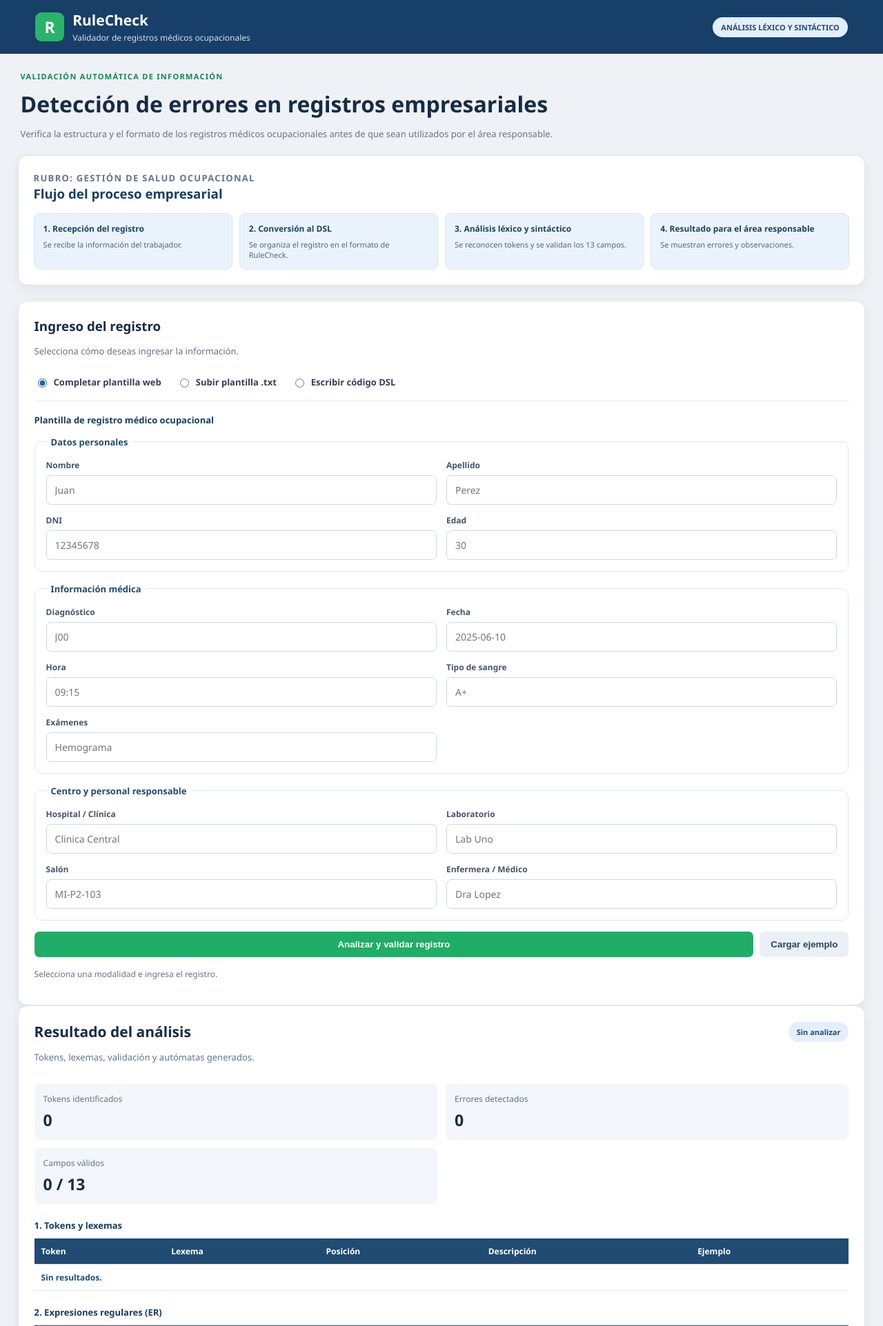
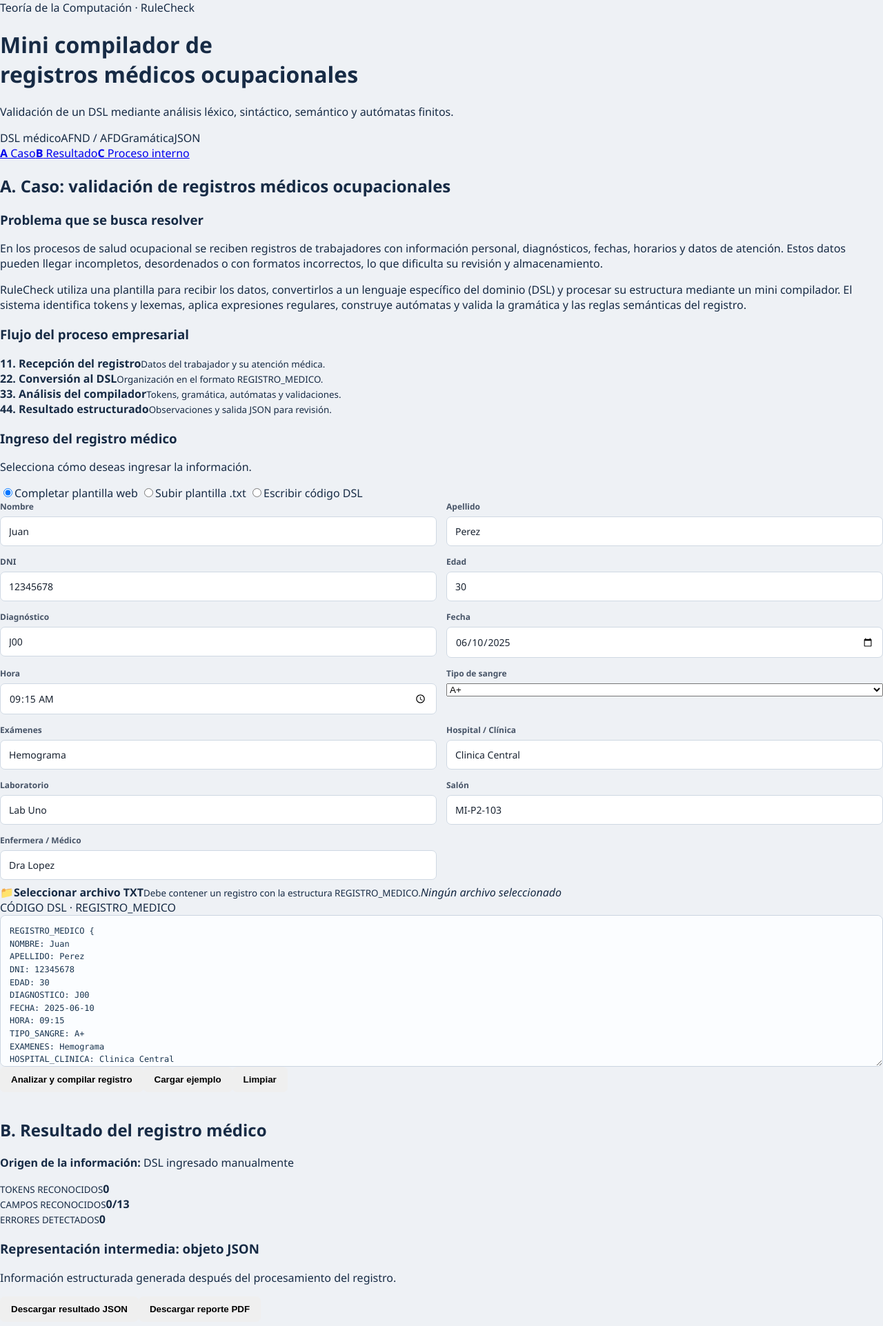
Before and after one commit to JuanDiegock/Detecci-n-y-validaci-n-autom-tica-de-errores-en-procesos-empresariales-mediante-an-lisis-de-reglas, a Flask app: page / in a window 1280 px wide. Shown: the top 1923 px of the page at 69% size. Run offline with Flask 3, Linux system fonts and the light colour scheme.

Commit message:
Update index.html

```diff
--- a/templates/index.html
+++ b/templates/index.html
@@ -1,134 +1,165 @@
 <!DOCTYPE html>
 <html lang="es">
 <head>
-  <meta charset="UTF-8">
-  <meta name="viewport" content="width=device-width, initial-scale=1.0">
-  <title>RuleCheck | Validación de registros médicos ocupacionales</title>
-  <link rel="stylesheet" href="{{ url_for('static', filename='styles.css') }}">
+<meta charset="UTF-8"><meta name="viewport" content="width=device-width, initial-scale=1.0">
+<title>RuleCheck | Mini compilador médico ocupacional</title>
+<link rel="stylesheet" href="{{ url_for('static', filename='styles.css') }}">
 </head>
 <body>
-<header class="barra">
-  <div class="marca"><span class="logo">R</span><div><h1>RuleCheck</h1><p>Validador de registros médicos ocupacionales</p></div></div>
-  <span class="estado">ANÁLISIS LÉXICO Y SINTÁCTICO</span>
+<header class="hero">
+  <div class="hero-inner">
+    <div><span class="eyebrow-pill">Teoría de la Computación · RuleCheck</span>
+      <h1>Mini compilador de<br>registros médicos ocupacionales</h1>
+      <p>Validación de un DSL mediante análisis léxico, sintáctico, semántico y autómatas finitos.</p>
+    </div>
+    <div class="hero-tags"><span>DSL médico</span><span>AFND / AFD</span><span>Gramática</span><span>JSON</span></div>
+  </div>
 </header>
+<nav class="quick-nav"><a href="#caso"><b>A</b> Caso</a><a href="#resultado"><b>B</b> Resultado</a><a href="#proceso"><b>C</b> Proceso interno</a></nav>
 
-<main class="contenedor">
-  <section class="introduccion">
-    <p class="etiqueta">VALIDACIÓN AUTOMÁTICA DE INFORMACIÓN</p>
-    <h2>Detección de errores en registros empresariales</h2>
-    <p>Verifica la estructura y el formato de los registros médicos ocupacionales antes de que sean utilizados por el área responsable.</p>
+<main class="container">
+<section class="main-card case-card" id="caso">
+  <h2>A. Caso: validación de registros médicos ocupacionales</h2>
+  <div class="rule"></div>
+  <h3>Problema que se busca resolver</h3>
+  <p>En los procesos de salud ocupacional se reciben registros de trabajadores con información personal, diagnósticos, fechas, horarios y datos de atención. Estos datos pueden llegar incompletos, desordenados o con formatos incorrectos, lo que dificulta su revisión y almacenamiento.</p>
+  <p>RuleCheck utiliza una plantilla para recibir los datos, convertirlos a un lenguaje específico del dominio (DSL) y procesar su estructura mediante un mini compilador. El sistema identifica tokens y lexemas, aplica expresiones regulares, construye autómatas y valida la gramática y las reglas semánticas del registro.</p>
+  <h3>Flujo del proceso empresarial</h3>
+  <div class="flow-grid">
+    <div class="flow-step"><b>1</b><strong>1. Recepción del registro</strong><small>Datos del trabajador y su atención médica.</small></div>
+    <div class="flow-step"><b>2</b><strong>2. Conversión al DSL</strong><small>Organización en el formato REGISTRO_MEDICO.</small></div>
+    <div class="flow-step"><b>3</b><strong>3. Análisis del compilador</strong><small>Tokens, gramática, autómatas y validaciones.</small></div>
+    <div class="flow-step"><b>4</b><strong>4. Resultado estructurado</strong><small>Observaciones y salida JSON para revisión.</small></div>
+  </div>
+
+  <h3>Ingreso del registro médico</h3>
+  <p>Selecciona cómo deseas ingresar la información.</p>
+  <div class="mode-grid">
+    <label class="mode-option selected"><input type="radio" name="modo" value="plantilla" checked><span>Completar plantilla web</span></label>
+    <label class="mode-option"><input type="radio" name="modo" value="archivo"><span>Subir plantilla .txt</span></label>
+    <label class="mode-option"><input type="radio" name="modo" value="dsl"><span>Escribir código DSL</span></label>
+  </div>
+  <div id="plantilla" class="mode-content">
+    <div class="form-grid">
+      <label>Nombre<input id="NOMBRE" value="Juan" placeholder="Nombre del trabajador"></label>
+      <label>Apellido<input id="APELLIDO" value="Perez" placeholder="Apellido"></label>
+      <label>DNI<input id="DNI" value="12345678" maxlength="8" placeholder="8 dígitos"></label>
+      <label>Edad<input id="EDAD" value="30" type="number" min="1" max="120"></label>
+      <label>Diagnóstico<input id="DIAGNOSTICO" value="J00" placeholder="Código o descripción"></label>
+      <label>Fecha<input id="FECHA" value="2025-06-10" type="date"></label>
+      <label>Hora<input id="HORA" value="09:15" type="time"></label>
+      <label>Tipo de sangre<select id="TIPO_SANGRE"><option>A+</option><option>A-</option><option>B+</option><option>B-</option><option>AB+</option><option>AB-</option><option>O+</option><option>O-</option></select></label>
+      <label>Exámenes<input id="EXAMENES" value="Hemograma"></label>
+      <label>Hospital / Clínica<input id="HOSPITAL_CLINICA" value="Clinica Central"></label>
+      <label>Laboratorio<input id="LABORATORIO" value="Lab Uno"></label>
+      <label>Salón<input id="SALON" value="MI-P2-103"></label>
+      <label class="wide">Enfermera / Médico<input id="ENFERMERA_MEDICO" value="Dra Lopez"></label>
+    </div>
+  </div>
+  <div id="archivo" class="mode-content hidden">
+    <label class="upload-zone" for="archivoTxt"><span class="upload-icon">📁</span><strong>Seleccionar archivo TXT</strong><small>Debe contener un registro con la estructura REGISTRO_MEDICO.</small><em id="nombreArchivo">Ningún archivo seleccionado</em></label>
+    <input type="file" id="archivoTxt" accept=".txt" hidden>
+  </div>
+  <div id="dsl" class="mode-content hidden">
+    <label class="field-caption" for="codigoDSL">CÓDIGO DSL · REGISTRO_MEDICO</label>
+    <textarea id="codigoDSL" spellcheck="false">REGISTRO_MEDICO {
+NOMBRE: Juan
+APELLIDO: Perez
+DNI: 12345678
+EDAD: 30
+DIAGNOSTICO: J00
+FECHA: 2025-06-10
+HORA: 09:15
+TIPO_SANGRE: A+
+EXAMENES: Hemograma
+HOSPITAL_CLINICA: Clinica Central
+LABORATORIO: Lab Uno
+SALON: MI-P2-103
+ENFERMERA_MEDICO: Dra Lopez
+}</textarea>
+  </div>
+  <div class="actions"><button id="btnAnalizar" class="btn primary">Analizar y compilar registro</button><button id="btnEjemplo" class="btn secondary">Cargar ejemplo</button><button id="btnLimpiar" class="btn ghost">Limpiar</button></div>
+  <div id="mensaje" class="notice hidden"></div>
+</section>
+
+<section class="main-card result-card hidden" id="resultado">
+  <h2>B. Resultado del registro médico</h2><div class="rule"></div>
+  <div id="estadoBadge" class="result-banner"></div>
+  <p id="estadoDescripcion"></p>
+  <p><strong>Origen de la información:</strong> <span id="origenInfo">DSL ingresado manualmente</span></p>
+  <div class="metrics">
+    <div><small>TOKENS RECONOCIDOS</small><strong id="totalTokens">0</strong></div>
+    <div><small>CAMPOS RECONOCIDOS</small><strong id="totalCampos">0/13</strong></div>
+    <div><small>ERRORES DETECTADOS</small><strong id="totalErrores">0</strong></div>
+  </div>
+  <h3>Representación intermedia: objeto JSON</h3>
+  <p>Información estructurada generada después del procesamiento del registro.</p>
+  <pre id="resultadoJSON" class="json-box"></pre>
+  <div class="actions"><button id="btnJSON" class="btn secondary">Descargar resultado JSON</button><button id="btnPDF" class="btn primary">Descargar reporte PDF</button></div>
+</section>
+
+<section class="main-card process-card hidden" id="proceso">
+  <h2>C. Proceso interno del mini compilador</h2><div class="rule"></div>
+  <section class="subsection">
+    <h3>3.1 Análisis léxico</h3>
+    <p>El analizador léxico identifica los lexemas del registro y los clasifica mediante tokens agrupadores y expresiones regulares.</p>
+    <h4>Tabla de tokens agrupadores</h4>
+    <p class="muted">Cada token representa una categoría del lenguaje. Los lexemas son los nombres de campos que pertenecen a esa categoría.</p>
+    <div class="table-wrap"><table class="group-regex-table"><thead><tr><th rowspan="2">Token agrupador</th><th rowspan="2">Lexemas permitidos</th><th colspan="3" class="regex-superhead">Expresiones regulares</th></tr><tr><th>Notación Regex</th><th>Lenguaje</th><th>Notación por conjuntos</th></tr></thead><tbody id="tablaGrupos"></tbody></table></div>
+    <h4>Relación entre tokens, expresiones regulares y autómatas</h4>
+    <div class="table-wrap"><table><thead><tr><th>Token agrupador</th><th>Lexema o contexto</th><th>Regla de reconocimiento</th><th>Autómata relacionado</th></tr></thead><tbody id="tablaRelacion"></tbody></table></div>
+    <div class="callout">Los tokens agrupadores clasifican los identificadores del DSL. Cada campo conserva su propia expresión regular para validar el valor que contiene.</div>
+    <h4>Expresiones regulares del DSL</h4>
+    <div class="table-wrap"><table><thead><tr><th>Campo</th><th>Expresión regular</th><th>Ejemplo válido</th><th>Descripción</th></tr></thead><tbody id="tablaER"></tbody></table></div>
+    <h4>Secuencia de tokens reconocidos</h4>
+    <p class="muted">Secuencia léxica en el orden original de la entrada, con el número de línea correspondiente.</p>
+    <div class="table-wrap"><table><thead><tr><th>N.º</th><th>Token</th><th>Lexema</th><th>Línea</th></tr></thead><tbody id="tablaSecuencia"></tbody></table></div>
   </section>
 
-  <section class="proceso-empresarial">
-    <p class="etiqueta">RUBRO: GESTIÓN DE SALUD OCUPACIONAL</p>
-    <h3>Flujo del proceso empresarial</h3>
-    <div class="flujo-horizontal">
-      <div><b>1. Recepción del registro</b><small>Se recibe la información del trabajador.</small></div>
-      <div><b>2. Conversión al DSL</b><small>Se organiza el registro en el formato de RuleCheck.</small></div>
-      <div><b>3. Análisis léxico y sintáctico</b><small>Se reconocen tokens y se validan los 13 campos.</small></div>
-      <div><b>4. Resultado para el área responsable</b><small>Se muestran errores y observaciones.</small></div>
+  <section class="subsection">
+    <h3>3.2 Autómatas finitos del lenguaje</h3>
+    <p>Selecciona un campo para consultar su ER, AFND, AFD, tablas de transición y quíntupla. Los diagramas se generan a partir de las transiciones calculadas.</p>
+    <div class="automata-select-row"><label for="selectorAutomata">Token o regla:</label><select id="selectorAutomata"></select></div>
+    <div id="detalleAutomata" class="automata-detail"><p>Analiza un registro para generar los autómatas.</p></div>
+    <div class="simulator">
+      <h4>Simulador de cadenas</h4>
+      <p class="muted">Comprueba si una cadena pertenece al lenguaje reconocido por el AFD seleccionado.</p>
+      <div class="sim-row"><input id="cadenaSimular" placeholder="Escribe una cadena, por ejemplo 12345678"><button id="btnSimular" class="btn primary">Simular cadena</button></div>
+      <div id="resultadoSimulacion" class="simulation-result">Selecciona una regla y escribe una cadena.</div>
     </div>
   </section>
 
-  <section class="panel ingreso-panel">
-    <h3>Ingreso del registro</h3>
-    <p class="subtexto">Selecciona cómo deseas ingresar la información.</p>
-    <div class="modo-ingreso">
-      <label><input type="radio" name="modo" value="formulario" checked> Completar plantilla web</label>
-      <label><input type="radio" name="modo" value="archivo"> Subir plantilla .txt</label>
-      <label><input type="radio" name="modo" value="dsl"> Escribir código DSL</label>
-    </div>
-
-    <section id="modoFormulario" class="modo-contenido">
-      <h4>Plantilla de registro médico ocupacional</h4>
-      <form id="formRegistro">
-        <fieldset>
-          <legend>Datos personales</legend>
-          <div class="form-grid">
-            <label>Nombre<input name="Nombre" placeholder="Juan"></label>
-            <label>Apellido<input name="Apellido" placeholder="Perez"></label>
-            <label>DNI<input name="DNI" inputmode="numeric" placeholder="12345678"></label>
-            <label>Edad<input name="Edad" inputmode="numeric" placeholder="30"></label>
-          </div>
-        </fieldset>
-        <fieldset>
-          <legend>Información médica</legend>
-          <div class="form-grid">
-            <label>Diagnóstico<input name="Diagnostico" placeholder="J00"></label>
-            <label>Fecha<input name="Fecha" placeholder="2025-06-10"></label>
-            <label>Hora<input name="Hora" placeholder="09:15"></label>
-            <label>Tipo de sangre<input name="Tipo de sangre" placeholder="A+"></label>
-            <label>Exámenes<input name="Examenes" placeholder="Hemograma"></label>
-          </div>
-        </fieldset>
-        <fieldset>
-          <legend>Centro y personal responsable</legend>
-          <div class="form-grid">
-            <label>Hospital / Clínica<input name="Hospital/Clinica" placeholder="Clinica Central"></label>
-            <label>Laboratorio<input name="Laboratorio" placeholder="Lab Uno"></label>
-            <label>Salón<input name="Salon" placeholder="MI-P2-103"></label>
-            <label>Enfermera / Médico<input name="Enfermera/Medico" placeholder="Dra Lopez"></label>
-          </div>
-        </fieldset>
-        <div class="acciones">
-          <button class="principal" type="submit">Analizar y validar registro</button>
-          <button class="secundario" type="button" id="ejemploFormulario">Cargar ejemplo</button>
-        </div>
-      </form>
-    </section>
-
-    <section id="modoArchivo" class="modo-contenido oculto">
-      <h4>Cargar plantilla de registro</h4>
-      <button type="button" class="secundario" id="descargarPlantilla">Descargar plantilla vacía (.txt)</button>
-      <div class="archivo-linea"><label for="archivo">Selecciona un archivo de texto:</label><input type="file" id="archivo" accept=".txt"></div>
-      <p class="ayuda">Completa la plantilla descargada y súbela. También puedes cargar un archivo .txt que ya contenga el registro completo.</p>
-      <button type="button" class="principal" id="analizarArchivo">Analizar y validar registro</button>
-    </section>
-
-    <section id="modoDsl" class="modo-contenido oculto">
-      <h4>Ingreso directo del DSL</h4>
-      <p class="ayuda">Esta modalidad permite comprobar el funcionamiento del analizador léxico y sintáctico con la estructura del lenguaje de dominio de RuleCheck.</p>
-      <textarea id="codigoDsl" class="editor-dsl" spellcheck="false" placeholder="REGISTRO_MEDICO {
-NOMBRE: Juan
-APELLIDO: Perez
-DNI: 12345678
-...
-}"></textarea>
-      <div class="acciones">
-        <button type="button" class="principal" id="analizarDsl">Analizar y validar registro</button>
-        <button type="button" class="secundario" id="ejemploDsl">Cargar ejemplo DSL</button>
-      </div>
-      <details class="ejemplo-plegable">
-        <summary>Ver ejemplo del lenguaje DSL</summary>
-        <pre id="ejemploCodigoDsl"></pre>
-      </details>
-    </section>
-    <p id="mensaje" role="status" class="mensaje">Selecciona una modalidad e ingresa el registro.</p>
+  <section class="subsection">
+    <h3>3.3 Análisis sintáctico</h3>
+    <p>La gramática libre de contexto establece la estructura que debe cumplir el lenguaje REGISTRO_MEDICO.</p>
+    <h4>Gramática del lenguaje</h4>
+    <div id="gramaticaFormal" class="grammar-summary"></div>
+    <div class="table-wrap"><table><thead><tr><th>Producción</th><th>Regla gramatical</th></tr></thead><tbody id="tablaGramatica"></tbody></table></div>
+    <h4>Resultado del análisis sintáctico</h4><div id="estadoSintactico" class="status-box"></div>
+    <h4>Secuencia de terminales reconocidos</h4><div id="secuenciaSintactica" class="code-box"></div>
+    <h4>Pasos del análisis predictivo</h4><div class="table-wrap"><table><thead><tr><th>Paso</th><th>Operación</th></tr></thead><tbody id="tablaPasos"></tbody></table></div>
+    <h4>Árbol sintáctico / árbol de derivación</h4>
+    <p class="muted">El árbol se construye usando las producciones aplicadas por el parser.</p>
+    <div id="arbolSintactico" class="tree-canvas"></div>
   </section>
 
-  <section id="resultados" class="resultados">
-    <div class="titulo-panel">
-      <div><h3>Resultado del análisis</h3><p>Tokens, lexemas, validación y autómatas generados.</p></div>
-      <span id="estadoResultado" class="insignia">Sin analizar</span>
-    </div>
-    <div class="resumen">
-      <div class="tarjeta"><span>Tokens identificados</span><strong id="totalTokens">0</strong></div>
-      <div class="tarjeta"><span>Errores detectados</span><strong id="totalErrores">0</strong></div>
-      <div class="tarjeta"><span>Campos válidos</span><strong id="totalValidos">0 / 13</strong></div>
-    </div>
-    <h4>1. Tokens y lexemas</h4>
-    <div class="tabla-contenedor"><table><thead><tr><th>Token</th><th>Lexema</th><th>Posición</th><th>Descripción</th><th>Ejemplo</th></tr></thead><tbody id="tablaTokens"><tr><td colspan="5">Sin resultados.</td></tr></tbody></table></div>
-    <h4>2. Expresiones regulares (ER)</h4>
-    <div class="tabla-contenedor"><table><thead><tr><th>Tipo de lexema</th><th>Descripción</th><th>Ejemplo</th><th>Expresión regular</th></tr></thead><tbody id="tablaER"><tr><td colspan="4">Sin resultados.</td></tr></tbody></table></div>
-    <h4>3. Validación sintáctica y de campos</h4>
-    <div class="tabla-contenedor"><table><thead><tr><th>Línea</th><th>Campo / contenido</th><th>Resultado</th><th>Detalle</th></tr></thead><tbody id="tablaReglas"><tr><td colspan="4">Sin resultados.</td></tr></tbody></table></div>
-    <h4>4. Autómatas y quíntuplas</h4>
-    <div id="contenedorAutomatas" class="automatas">Ejecuta el análisis para generar los autómatas.</div>
-    <h4>5. Errores y recomendaciones</h4>
-    <div id="listaErrores" class="errores">Sin resultados.</div>
+  <section class="subsection">
+    <h3>3.4 Análisis semántico</h3>
+    <p>Se comprueba que los campos obligatorios estén presentes y que sus valores respeten el tipo y las restricciones definidas para el registro médico.</p>
+    <div class="table-wrap"><table><thead><tr><th>Campo</th><th>Tipo esperado</th><th>Valor recibido</th><th>Regla semántica</th><th>Estado</th></tr></thead><tbody id="tablaSemantica"></tbody></table></div>
+    <h4>Atributos sintetizados</h4><div id="atributosSintetizados" class="code-box"></div>
+    <h4>Atributos heredados</h4><div id="atributosHeredados" class="code-box"></div>
+    <h4>Árbol semántico</h4><div id="arbolSemantico" class="tree-canvas compact-tree"></div>
   </section>
+
+  <section class="subsection">
+    <h3>3.5 Traducción del DSL a JSON</h3>
+    <p>Cuando el análisis termina, RuleCheck transforma los campos reconocidos en un objeto JSON para su almacenamiento o revisión posterior.</p>
+    <pre id="jsonProceso" class="json-box"></pre>
+  </section>
+  <section class="subsection error-section hidden" id="erroresPanel"><h3>Errores y observaciones</h3><ul id="listaErrores"></ul></section>
+</section>
+<footer><strong>RuleCheck</strong><span>Mini compilador de registros médicos ocupacionales · Teoría de la Computación</span></footer>
 </main>
-<footer>RuleCheck · Detección y validación automática de errores mediante análisis de reglas</footer>
 <script src="{{ url_for('static', filename='app.js') }}"></script>
-</body>
-</html>
+</body></html>
```
